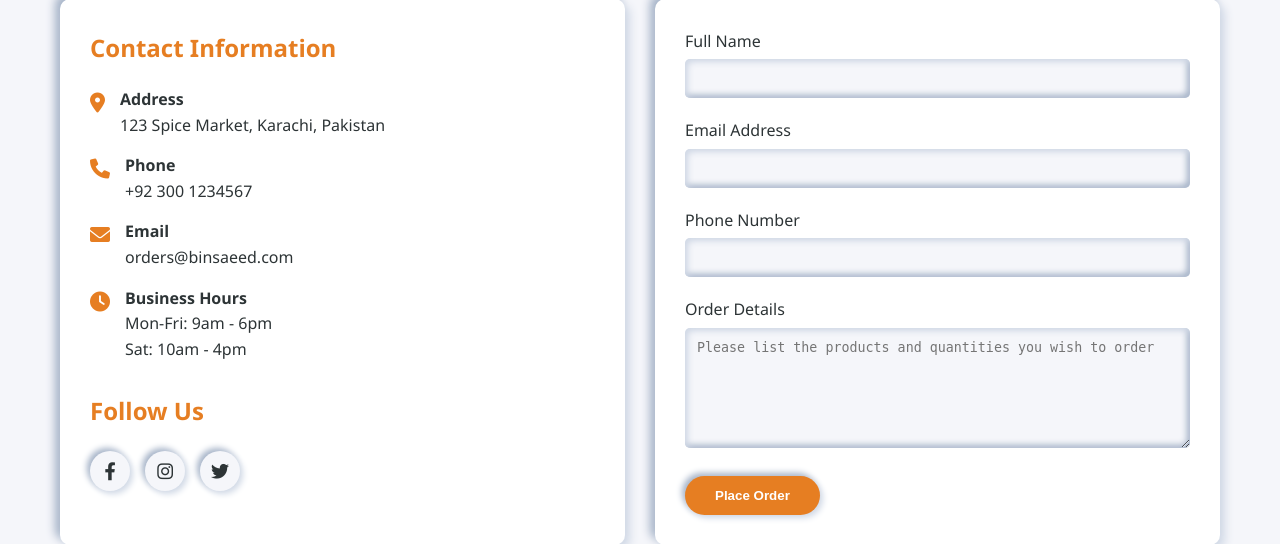
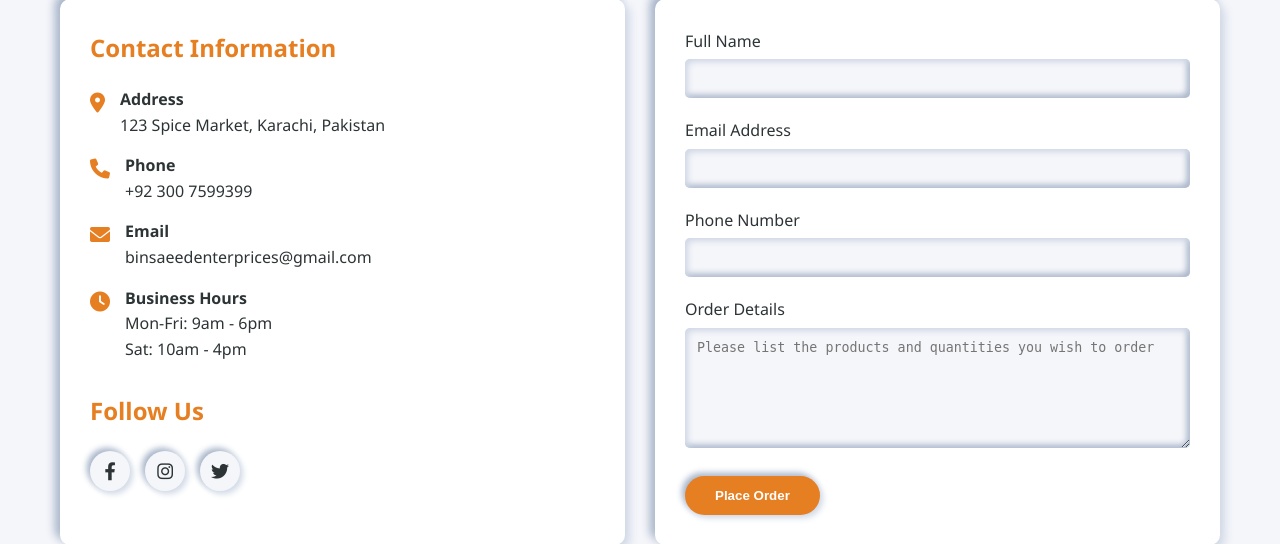
Before and after one commit to danishumer9988/binsaeedenterprices, a Django app: page / in a window 1280 px wide. Shown: the part 1989-2533 px from the top of the page. Run offline with Django 5.2, Linux system fonts and the light colour scheme.

Commit message:
Update index.html

```diff
--- a/main/templates/main/index.html
+++ b/main/templates/main/index.html
@@ -714,7 +714,7 @@
                         </div>
                         <div>
                             <h4>Phone</h4>
-                            <p>+92 300 1234567</p>
+                            <p>+92 300 7599399</p>
                         </div>
                     </div>
                     <div class="contact-item">
@@ -723,7 +723,7 @@
                         </div>
                         <div>
                             <h4>Email</h4>
-                            <p>orders@binsaeed.com</p>
+                            <p>binsaeedenterprices@gmail.com</p>
                         </div>
                     </div>
                     <div class="contact-item">
```
